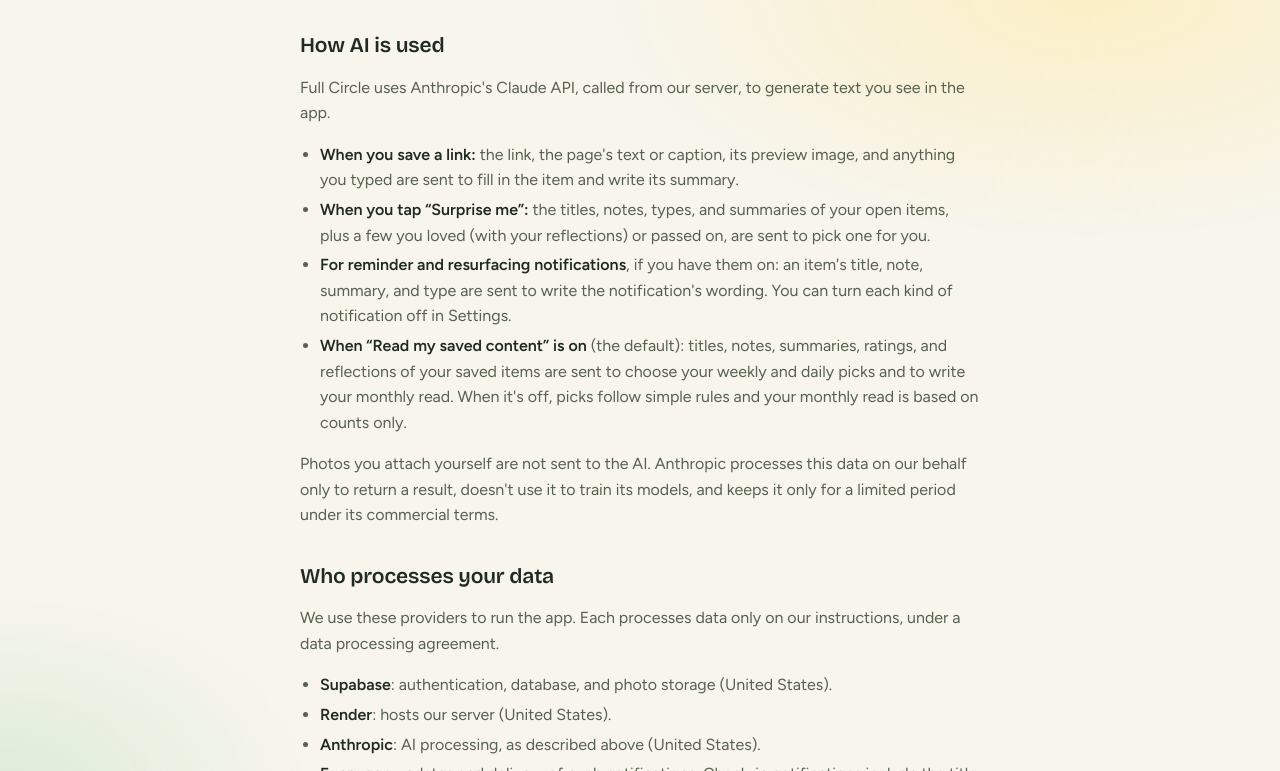
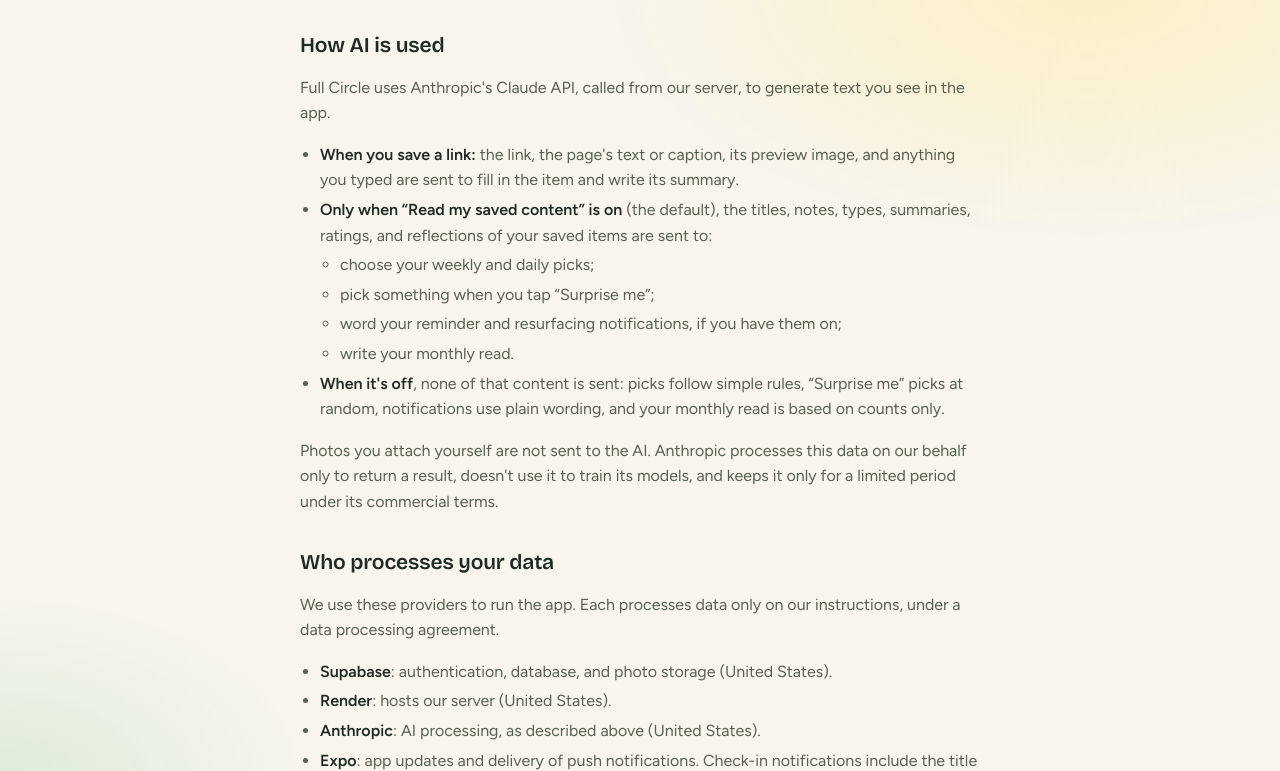
Before and after one commit to YaraDebian/fullcircle, a plain HTML site: page privacy.html in a window 1280 px wide. Shown: the part 1611-2382 px from the top of the page. Drawn offline with Linux system fonts and the light colour scheme.

Commit message:
Policy: "Read my saved content" now covers every optional AI use
Matches the app change: with the toggle off, picks, Surprise me,
notification wording and the monthly read no longer send saved content to
the AI. Saving a link still does. New effective date, 8 November 2026.

Co-Authored-By: Claude Opus 5.5 <noreply@anthropic.com>

```diff
--- a/privacy.html
+++ b/privacy.html
@@ -23,7 +23,7 @@
 
   <main>
   <h1>Privacy Policy</h1>
-  <p class="meta">Effective 7 November 2026</p>
+  <p class="meta">Effective 8 November 2026</p>
 
   <p>Full Circle (“the app”) helps you save things you want to do or appreciate, and close the loop on them. This policy explains what we collect, why, who helps us process it, how long we keep it, and the rights you have.</p>
 
@@ -61,9 +61,15 @@
   <p>Full Circle uses Anthropic's Claude API, called from our server, to generate text you see in the app.</p>
   <ul>
     <li><strong>When you save a link:</strong> the link, the page's text or caption, its preview image, and anything you typed are sent to fill in the item and write its summary.</li>
-    <li><strong>When you tap “Surprise me”:</strong> the titles, notes, types, and summaries of your open items, plus a few you loved (with your reflections) or passed on, are sent to pick one for you.</li>
-    <li><strong>For reminder and resurfacing notifications</strong>, if you have them on: an item's title, note, summary, and type are sent to write the notification's wording. You can turn each kind of notification off in Settings.</li>
-    <li><strong>When “Read my saved content” is on</strong> (the default): titles, notes, summaries, ratings, and reflections of your saved items are sent to choose your weekly and daily picks and to write your monthly read. When it's off, picks follow simple rules and your monthly read is based on counts only.</li>
+    <li><strong>Only when “Read my saved content” is on</strong> (the default), the titles, notes, types, summaries, ratings, and reflections of your saved items are sent to:
+      <ul>
+        <li>choose your weekly and daily picks;</li>
+        <li>pick something when you tap “Surprise me”;</li>
+        <li>word your reminder and resurfacing notifications, if you have them on;</li>
+        <li>write your monthly read.</li>
+      </ul>
+    </li>
+    <li><strong>When it's off</strong>, none of that content is sent: picks follow simple rules, “Surprise me” picks at random, notifications use plain wording, and your monthly read is based on counts only.</li>
   </ul>
   <p>Photos you attach yourself are not sent to the AI. Anthropic processes this data on our behalf only to return a result, doesn't use it to train its models, and keeps it only for a limited period under its commercial terms.</p>
 
```
Also changed, not shown: support.html (+1 -1 lines).
